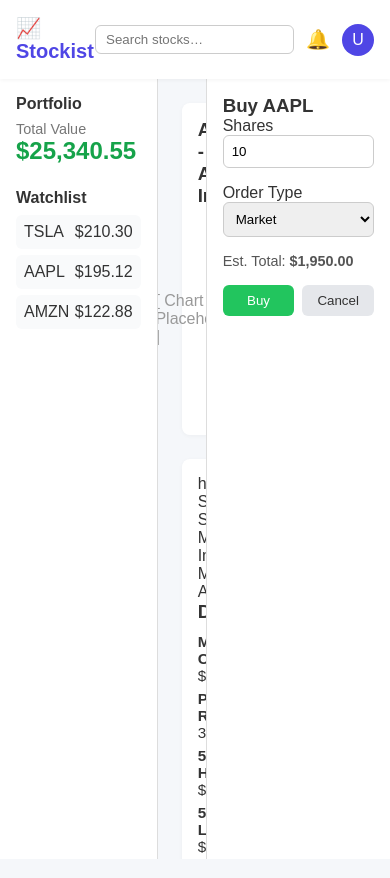
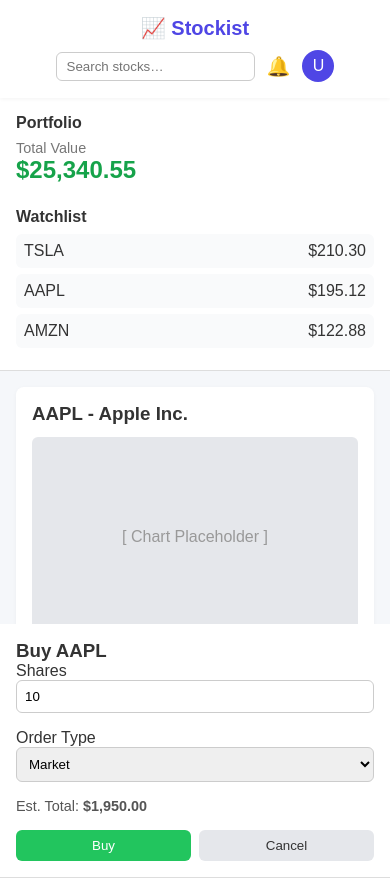
Before and after one commit to gzmox/Inv.ai, a plain HTML site: page index.html in a window 390 px wide. Drawn offline with Linux system fonts and the light colour scheme.

Commit message:
Update style.css

```diff
--- a/style.css
+++ b/style.css
@@ -225,3 +225,38 @@ a {
   border-radius: 6px;
   cursor: pointer;
 }
+@media (max-width: 1024px) {
+  .layout {
+    flex-direction: column;
+  }
+
+  .sidebar, .trade-panel {
+    width: 100%;
+    border: none;
+    border-bottom: 1px solid #ddd;
+  }
+
+  .main {
+    padding: 16px;
+  }
+}
+
+@media (max-width: 600px) {
+  .recommendation-cards {
+    flex-direction: column;
+  }
+
+  .card {
+    width: 100%;
+  }
+
+  .header {
+    flex-direction: column;
+    gap: 10px;
+  }
+
+  .header-right {
+    flex-wrap: wrap;
+    justify-content: center;
+  }
+}
```
